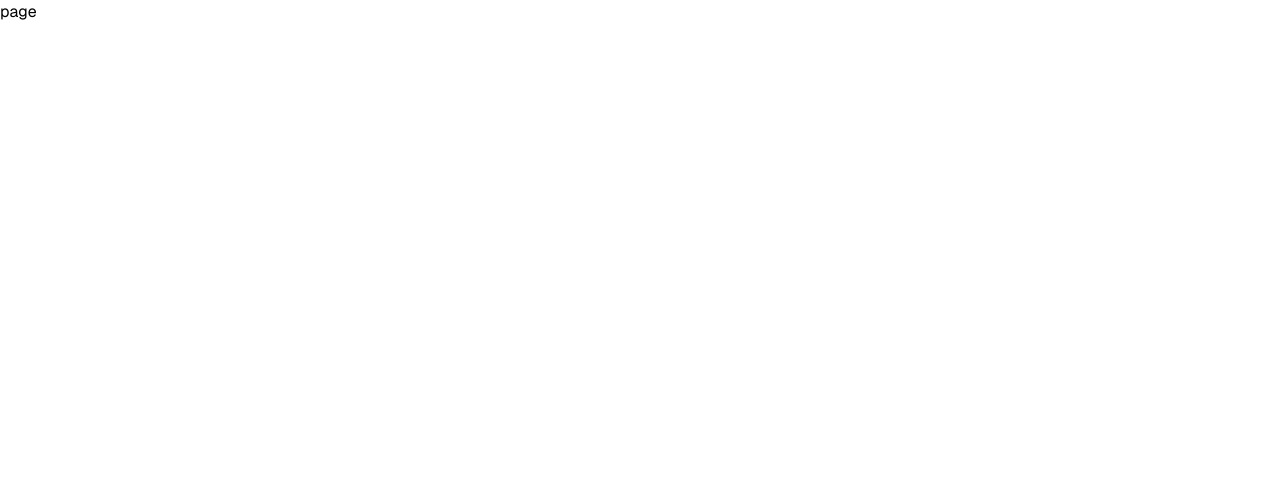
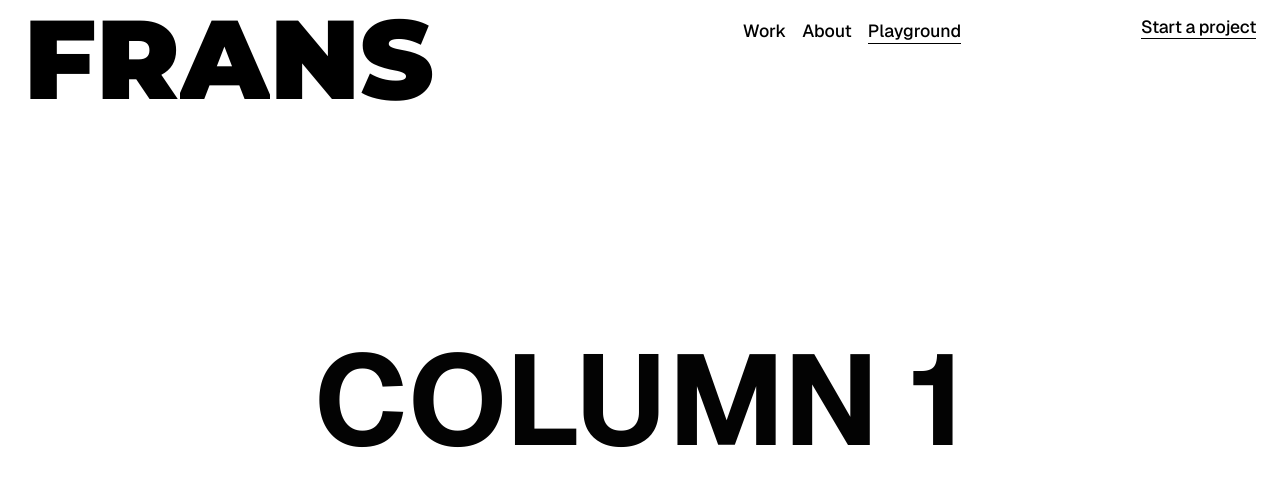
Before and after one commit to FransAr16/frans.webdev, a Next.js app: page /playground in a window 1280 px wide. Shown: the top 486 px of the page. Built offline with nearby package versions, Linux system fonts and the light colour scheme.

Commit message:
update 6 maret 2025

```diff
--- a/src/app/about/components/AboutIntro.tsx
+++ b/src/app/about/components/AboutIntro.tsx
@@ -63,7 +63,7 @@ export default function AboutIntro() {
                     className="w-full h-full"
                   >
                     <Image
-                      src="/profile.png"
+                      src="/profile.webp"
                       width={1678}
                       height={2160}
                       alt="profile-img"
--- a/src/app/about/components/AboutMission.tsx
+++ b/src/app/about/components/AboutMission.tsx
@@ -55,7 +55,7 @@ export default function AboutMission() {
                 className="w-full h-full"
               >
                 <Image
-                  src="/profile.png"
+                  src="/profile.webp"
                   width={1678}
                   height={2160}
                   alt="profile-img"
--- a/src/app/playground/page.tsx
+++ b/src/app/playground/page.tsx
@@ -1,7 +1,27 @@
-import React from 'react'
+import MainLayout from "@/components/MainLayout";
+import MainHeader from "@/components/ui/MainHeader";
+import React from "react";
 
 export default function Playground() {
   return (
-    <div>page</div>
-  )
+    <MainLayout>
+      <MainHeader />
+      <main className="relative overflow-hidden w-full h-full">
+        <div className="w-full h-full relative">
+          {/* container */}
+          <div className="h-full w-full flex flex-col justify-center items-center">
+            <div className="w-full h-screen flex justify-center items-center">
+              <h1 className="text-[6vw] lg:text-[6rem] xl:text-[8rem] font-bold uppercase">column 1</h1>
+            </div>
+            <div className="w-full h-screen flex justify-center items-center">
+              <h1 className="text-[6vw] lg:text-[6rem] xl:text-[8rem] font-bold uppercase">column 2</h1>
+            </div>
+            <div className="w-full h-screen flex justify-center items-center">
+              <h1 className="text-[6vw] lg:text-[6rem] xl:text-[8rem] font-bold uppercase">column 3</h1>
+            </div>
+          </div>
+        </div>
+      </main>
+    </MainLayout>
+  );
 }
```
